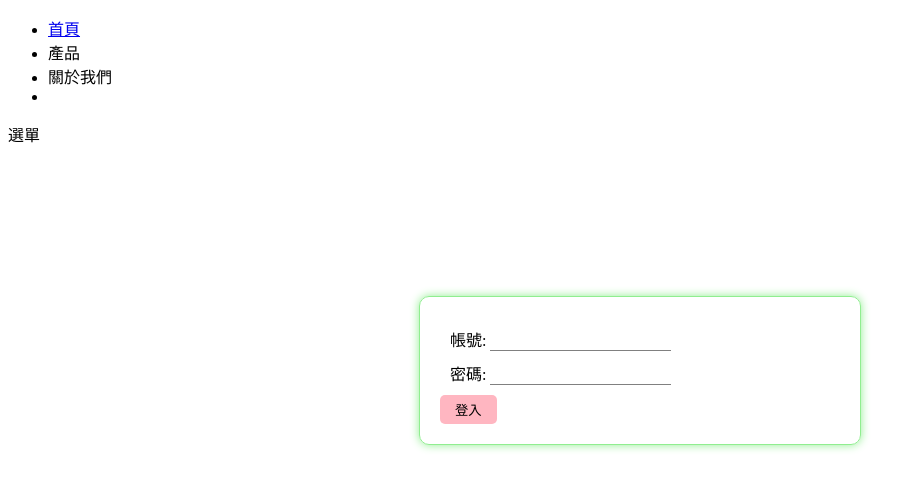
After one commit to s736828/cookie-login, a PHP site: page /login.php in a window 1280 px wide. The commit adds this page. Shown: the top 490 px of the page, without its empty margins (0-922 px from the left). Run offline with PHP 8.4, Linux system fonts and the light colour scheme.

Commit message:
介紹cookie

```diff
--- /dev/null
+++ b/comm.php
@@ -0,0 +1,4 @@
+<?php
+session_start();
+
+?>
--- a/cookie.php
+++ b/cookie.php
@@ -4,7 +4,8 @@ date_default_timezone_set("Asia/Taipei");
 //設定cookie
 // setcookie('name','mack',60);
 // setcookie('name','mack',time()+60);
-setcookie('name','mack',strtotime("2023-05-03 10:38:00"));
+setcookie('name','mack',strtotime("2023-05-03 10:48:00"));
+//改上面這段寫死的分鐘下去測cookie
 
 echo $_COOKIE['name'];
 ?>
--- /dev/null
+++ b/guest.php
@@ -0,0 +1 @@
+<a href="#">今日推薦</a>
--- /dev/null
+++ b/header.php
@@ -0,0 +1,33 @@
+<header>
+    <div>
+        <?php
+
+        if (isset($_SESSION['login'])) {
+            echo "歡迎，" . $_SESSION['login'];
+            echo "<a href='logout.php'> 登出</a>";
+        }
+        ?>
+    </div>
+    <div>
+        <ul>
+            <li><a href="login.php">首頁</a></li>
+            <li>產品</li>
+            <li>關於我們</li>
+            <li>
+                <?php
+                switch ($here) {
+                    case "front":
+                        include "guest.php";
+                        break;
+                    case "member":
+                        include "vip.php";
+                        break;
+                }
+                ?>
+            </li>
+        </ul>
+    </div>
+    <div>
+        <span>選單</span>
+    </div>
+</header>
--- /dev/null
+++ b/login.php
@@ -0,0 +1,90 @@
+<?php
+include_once('comm.php');
+$here='font';
+?>
+
+<!DOCTYPE html>
+<html lang="en">
+
+<head>
+    <meta charset="UTF-8">
+    <meta http-equiv="X-UA-Compatible" content="IE=edge">
+    <meta name="viewport" content="width=device-width, initial-scale=1.0">
+    <title>會員登入</title>
+    <style>
+        form>div {
+            border: 1px solid lightgreen;
+            box-shadow: 0 0 10px lightgreen;
+            width: 400px;
+            margin: 150px auto;
+            padding: 20px;
+            border-radius: 10px;
+        }
+
+        .input {
+            margin: 10px;
+        }
+
+        .input input {
+            border: 0;
+            border-bottom: 1px solid gray;
+        }
+
+        input[type='submit'] {
+            border: 0;
+            background: lightpink;
+            padding: 5px 15px;
+            border-radius: 5px;
+        }
+
+        input[type='submit']:hover {
+            cursor: pointer;
+            background-color: deepskyblue;
+            color: yellow;
+        }
+    </style>
+</head>
+
+<body>
+    <?php include("header.php");?>
+
+    <?php
+
+    if (isset($_SESSION['login'])) {
+        echo "登入成功!";
+        echo "歡迎";
+        echo $_SESSION['login'];
+        echo "<a href='logout.php'>登出</a>";
+
+    } else {
+    ?>
+
+        <form action="check.php" method="post">
+            <div>
+                <div style="color:red">
+                    <?php
+                    if (isset($_SESSION['error'])) {
+                        echo "帳號或密碼錯誤";
+                    }
+                    ?>
+                </div>
+
+                <div class="input">
+                    <label for="acc">帳號:</label>
+                    <input type="text" name="acc" id="acc">
+                </div>
+                <div class="input">
+                    <label for="pw">密碼:</label>
+                    <input type="password" name="pw" id="pw">
+                </div>
+                <div>
+                    <input type="submit" value="登入">
+                </div>
+            </div>
+        </form>
+    <?php
+    }
+    ?>
+</body>
+
+</html>
--- a/myname.php
+++ b/myname.php
@@ -1,4 +1,6 @@
 <?php
 
-echo $_COOKIE['name']
+// echo $_COOKIE['name']
+session_start();
+echo $_SESSION['name']
 ?>
--- a/name.php
+++ b/name.php
@@ -1,3 +1,7 @@
 <?php
-echo $_COOKIE['name'];
+// echo $_COOKIE['name'];
+
+session_start(); //使用session的時候，要先加上session_start()
+
+echo $_SESSION['name'];
 ?>
--- /dev/null
+++ b/vip.php
@@ -0,0 +1 @@
+<a href="#">VIP</a>
```
Also changed, not shown: check.php (added, +26 -0 lines), logout.php (added, +14 -0 lines), member_center.php (added, +21 -0 lines), session.php (added, +10 -0 lines), style.css (added).
